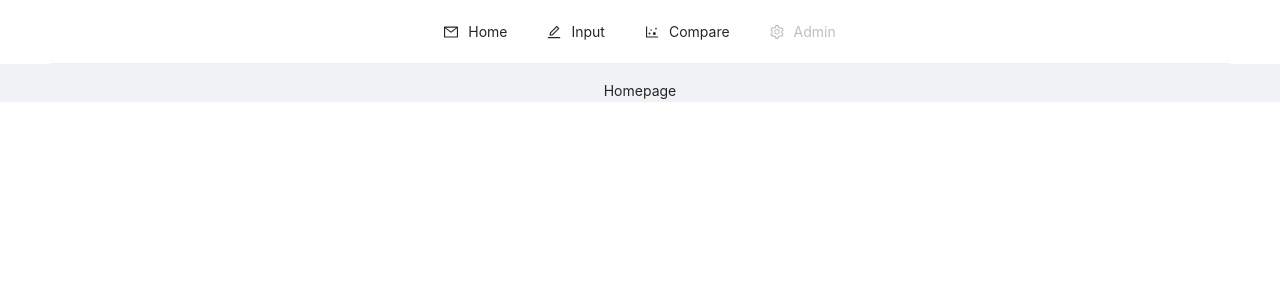
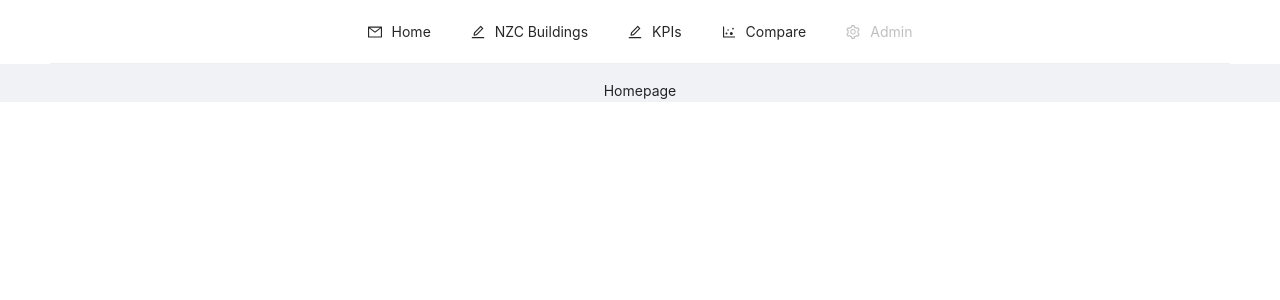
Before and after one commit to mharv/dashboardTemplate, a React (Create React App) app: page / in a window 1280 px wide. Shown: the top 300 px of the page. Built offline with nearby package versions, Linux system fonts and the light colour scheme.

Commit message:
renamed menu items added placeholder for KPI page

```diff
--- a/src/components/menu.js
+++ b/src/components/menu.js
@@ -32,10 +32,16 @@ class MainMenu extends React.Component {
           Home
           </Link>
         </Menu.Item>
-        <Menu.Item key="input" icon={<EditOutlined />}>
+        <Menu.Item key="NZCinput" icon={<EditOutlined />}>
 
         <Link to="/input">
-          Input
+          NZC Buildings
+        </Link>
+        </Menu.Item>
+        <Menu.Item key="KPIinput" icon={<EditOutlined />}>
+
+        <Link to="/input">
+          KPIs
         </Link>
         </Menu.Item>
         <Menu.Item key="compare" icon={<DotChartOutlined />}>
```
